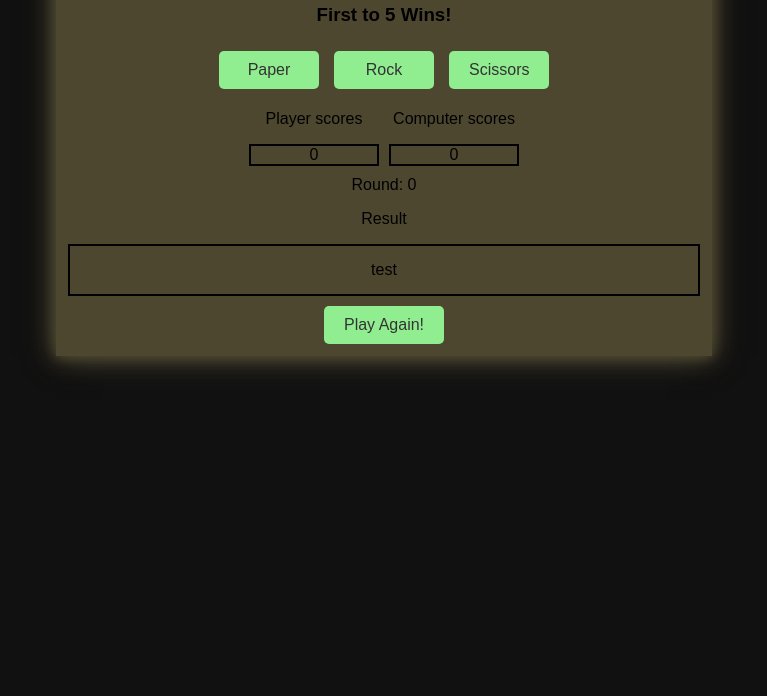
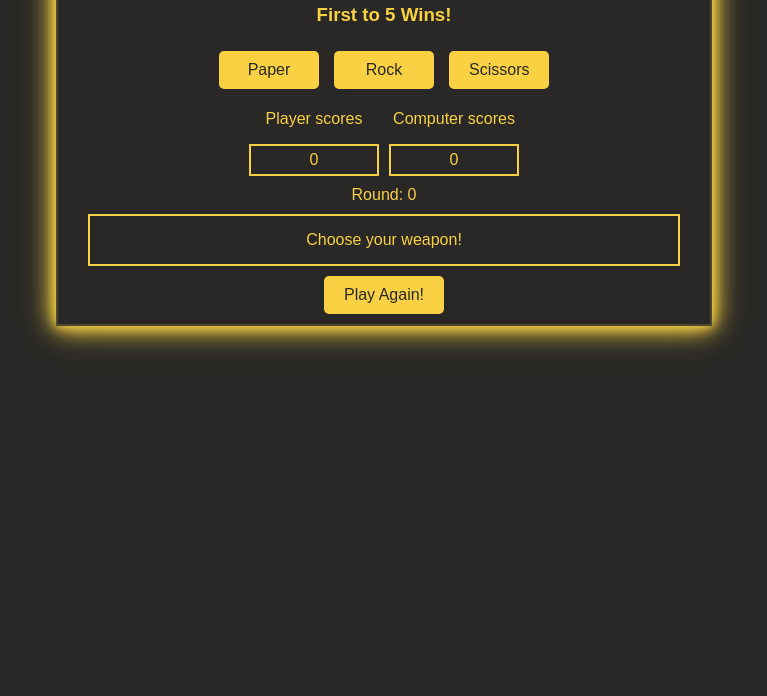
Before and after one commit to Teampris/rock-paper-scissors, a plain HTML site: page index.html in a window 1280 px wide. Shown: the part 192-888 px from the top of the page, without its empty margins (256-1023 px from the left). Drawn offline with Linux system fonts and the light colour scheme.

Commit message:
Change and refactor layout

```diff
--- a/index.html
+++ b/index.html
@@ -29,10 +29,7 @@
 
         </div>
         <div id="round-count">Round: 0</div>
-        <div id="result">
-            <p>Result</p>
-            <div id="result-container">test</div>
-        </div>
+        <div id="result-container">Choose your weapon!</div>
         <button id="play-again-btn">Play Again!</button>
     </div>
 </body>
--- a/style.css
+++ b/style.css
@@ -4,8 +4,9 @@ body {
     justify-content: center;
     align-items: flex-start;
     margin-top: 80px;
-    background-color: #111;
+    background-color: #292826;
     font-family: Arial, sans-serif;
+    color: #F9D142;
 }
 
 h1 {
@@ -18,9 +19,9 @@ h1 {
     border: 3px solid green;
     padding: 10px;
     text-align: center;
-    background: #4D4730;
+    background: #292826;
     border: 2px solid #4D4730;
-    box-shadow: 0 0 10px #4D4730, 0 0 20px #4D4730, 0 0 30px #4D4730;
+    box-shadow: 0 0 10px #F9D142, 0 0 20px #F9D142, 0 0 30px #F9D142;
 }
 
 
@@ -39,8 +40,8 @@ h1 {
 button {
     font-size: 20px;
     padding: 5px;
-    background-color: #90EE90;
-    color: #333;
+    background-color: #F9D142;
+    color: #292826;
     border: none;
     padding: 10px 20px;
     border-radius: 5px;
@@ -64,14 +65,12 @@ button::selection{
 
 .player-scores-container,
 .computer-scores-container {
-    border: black 2px solid;
+    border: #F9D142 2px solid;
+    padding: 5px;
 }
 
 #result-container {
-    border: black 2px solid;
+    border: #F9D142 2px solid;
     padding: 15px;
+    margin: 10px 20px;
 }
-
-#result {
-    margin-bottom: 10px;
-}
```
